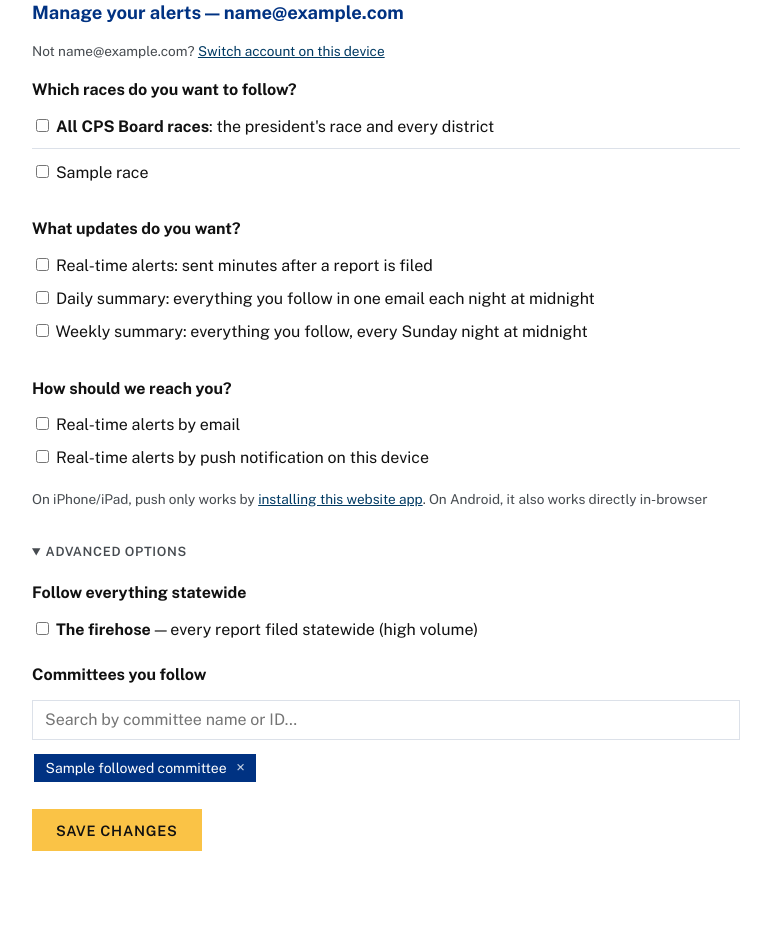
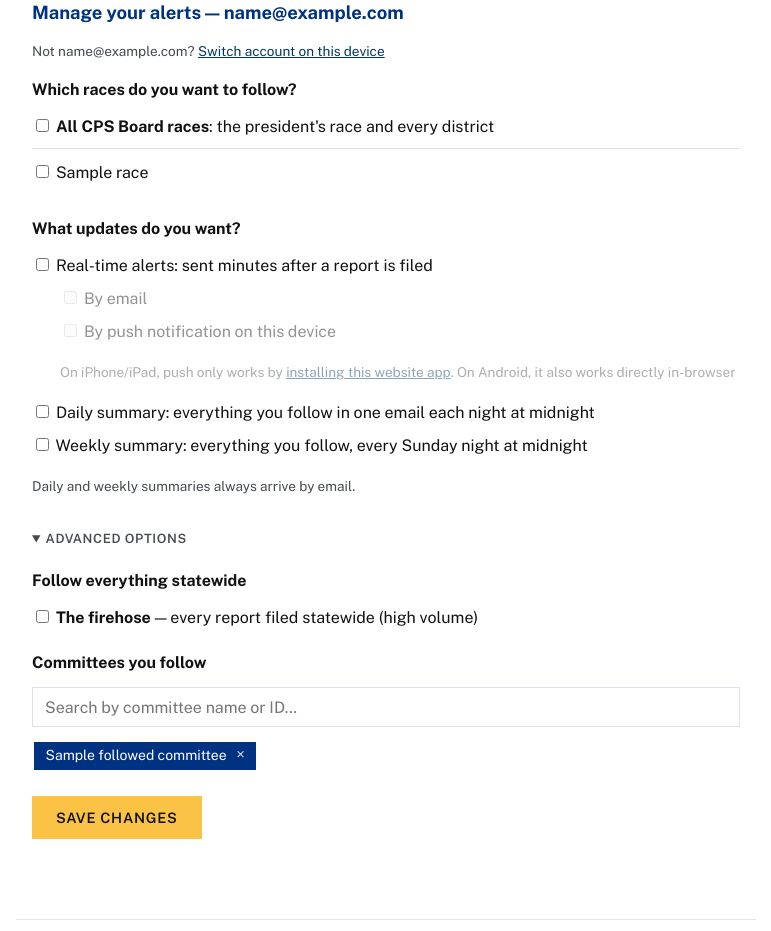
Before and after one commit to aadams-bga/electionsNotifer, a Python web app: template src/isbe_notifier/web/templates/manage.html in a window 1280 px wide. Shown: the part 168-1099 px from the top of the page, without its empty margins (254-1025 px from the left). Run offline with Jinja, Linux system fonts and the light colour scheme; the template is opened without the code that fills it: most values are stand-ins (such as "Sample title", 1, 10 or a date in 2020).

Commit message:
Allow digest-only signups; nest delivery channels under real-time alerts
- /api/subscribe now accepts daily/weekly summaries without a real-time
  channel (was a hard 400)
- Signup/manage: email+push checkboxes nest under Real-time alerts and
  gray out when it's unchecked; email field is its own step, shown only
  when an email-based option is selected
- Signup starts with nothing pre-checked
- Client-side guards for no-cadence and missing-email cases

Co-Authored-By: Claude Fable 5 <noreply@anthropic.com>

```diff
--- a/src/isbe_notifier/web/static/app.js
+++ b/src/isbe_notifier/web/static/app.js
@@ -27,6 +27,30 @@
   const isStandalone = window.matchMedia("(display-mode: standalone)").matches ||
     window.navigator.standalone === true;
   if (iosHint && isIos && !isStandalone) iosHint.hidden = false;
+
+  // --- update-cadence UI: channels nest under real-time; email field appears
+  // only when something email-based is selected ---
+  const realtimeChk = document.getElementById("realtime");
+  const emailChk = document.getElementById("wants-email");
+  const pushChk = document.getElementById("wants-push");
+  const dailyChk = document.getElementById("daily-digest");
+  const weeklyChk = document.getElementById("weekly-digest");
+  const realtimeNest = document.getElementById("realtime-options");
+  const emailSection = document.getElementById("email-section");
+
+  function updateCadenceUI() {
+    const rt = realtimeChk.checked;
+    emailChk.disabled = !rt || emailChk.dataset.locked === "1";
+    pushChk.disabled = !rt;
+    if (realtimeNest) realtimeNest.classList.toggle("disabled", !rt);
+    if (emailSection) {
+      emailSection.hidden = !((rt && emailChk.checked) || dailyChk.checked || weeklyChk.checked);
+    }
+  }
+  [realtimeChk, emailChk, dailyChk, weeklyChk].forEach((el) => {
+    if (el) el.addEventListener("change", updateCadenceUI);
+  });
+  updateCadenceUI();
 
   // --- committee search ---
   const q = document.getElementById("committee-q");
@@ -124,23 +148,35 @@
 
     // Email/push checkboxes are delivery methods for real-time alerts; with
     // real-time off, digests are the only sends and they're always email.
-    const realtime = document.getElementById("realtime");
-    const realtimeOn = !realtime || realtime.checked;
-    const emailChannel = document.getElementById("wants-email").checked;
-    const pushChannel = document.getElementById("wants-push").checked;
+    const realtimeOn = realtimeChk.checked;
+    const emailChannel = emailChk.checked;
+    const pushChannel = pushChk.checked;
+    const digestOn = dailyChk.checked || weeklyChk.checked;
+    if (!realtimeOn && !digestOn) {
+      statusEl.textContent =
+        "Choose real-time alerts, a daily summary, or a weekly summary.";
+      submitBtn.disabled = false;
+      return;
+    }
     if (realtimeOn && !emailChannel && !pushChannel) {
       statusEl.textContent =
-        "Real-time alerts need a delivery method — check email or push notifications below.";
+        "Real-time alerts need a delivery method — check email or push notifications.";
       submitBtn.disabled = false;
       return;
     }
     const wantsEmail = realtimeOn && emailChannel;
     const wantsPush = realtimeOn && pushChannel;
     const emailInput = document.getElementById("email");
+    if ((wantsEmail || digestOn) && emailInput && !emailInput.value.trim()) {
+      statusEl.textContent =
+        "Enter your email address — it's needed for email alerts and summaries.";
+      submitBtn.disabled = false;
+      return;
+    }
     const allFilings = document.getElementById("all-filings");
     const allCps = document.getElementById("all-cps");
-    const dailyDigest = document.getElementById("daily-digest");
-    const weeklyDigest = document.getElementById("weekly-digest");
+    const dailyDigest = dailyChk;
+    const weeklyDigest = weeklyChk;
     const payload = {
       email: emailInput && emailInput.value ? emailInput.value : null,
       wants_email: wantsEmail,
--- a/src/isbe_notifier/web/static/style.css
+++ b/src/isbe_notifier/web/static/style.css
@@ -105,6 +105,10 @@ form#signup-form section, form#manage-form section {
   padding: 0;
   margin-bottom: 1.75rem;
 }
+
+/* Delivery methods nested under the real-time checkbox */
+.nested { margin-left: 1.75rem; transition: opacity 150ms ease-in-out; }
+.nested.disabled { opacity: 0.45; }
 
 /* ── Advanced options (firehose + committee search) ──── */
 details.advanced { margin: 1.5rem 0; }
--- a/src/isbe_notifier/web/templates/base.html
+++ b/src/isbe_notifier/web/templates/base.html
@@ -7,7 +7,7 @@
   <link rel="preconnect" href="https://fonts.googleapis.com">
   <link rel="preconnect" href="https://fonts.gstatic.com" crossorigin>
   <link rel="stylesheet" href="https://fonts.googleapis.com/css2?family=Public+Sans:wght@400;600;700&display=swap">
-  <link rel="stylesheet" href="/static/style.css?v=2">
+  <link rel="stylesheet" href="/static/style.css?v=3">
   <link rel="manifest" href="/static/manifest.json">
   <link rel="icon" href="/static/icon-192.png?v=3">
   <meta name="theme-color" content="#003a63">
--- a/src/isbe_notifier/web/templates/manage.html
+++ b/src/isbe_notifier/web/templates/manage.html
@@ -28,6 +28,18 @@
       <input type="checkbox" id="realtime" {% if wants_email or wants_push %}checked{% endif %}>
       Real-time alerts: sent minutes after a report is filed
     </label>
+    <div class="nested" id="realtime-options">
+      <label class="channel">
+        <input type="checkbox" id="wants-email" {% if wants_email %}checked{% endif %}
+               {% if not email %}disabled data-locked="1"{% endif %}> By email
+      </label>
+      <label class="channel">
+        <input type="checkbox" id="wants-push" {% if wants_push %}checked{% endif %}>
+        By push notification on this device
+      </label>
+      <p class="hint">On iPhone/iPad, push only works by
+        <a href="/install">installing this website app</a>. On Android, it also works directly in-browser</p>
+    </div>
     <label class="channel">
       <input type="checkbox" id="daily-digest" {% if wants_daily_digest %}checked{% endif %}
              {% if not email %}disabled{% endif %}> Daily summary: everything you follow in
@@ -38,22 +50,11 @@
              {% if not email %}disabled{% endif %}> Weekly summary: everything you follow, every Sunday night at midnight
     </label>
     {% if not email %}
-    <p class="hint">Summary emails require an email address on your subscription.</p>
+    <p class="hint">Summary emails and email alerts require an email address on your
+      subscription.</p>
+    {% else %}
+    <p class="hint">Daily and weekly summaries always arrive by email.</p>
     {% endif %}
-  </section>
-
-  <section>
-    <h3>How should we reach you?</h3>
-    <label class="channel">
-      <input type="checkbox" id="wants-email" {% if wants_email %}checked{% endif %}
-             {% if not email %}disabled{% endif %}> Real-time alerts by email
-    </label>
-    <label class="channel">
-      <input type="checkbox" id="wants-push" {% if wants_push %}checked{% endif %}>
-      Real-time alerts by push notification on this device
-    </label>
-    <p class="hint">On iPhone/iPad, push only works by
-      <a href="/install">installing this website app</a>. On Android, it also works directly in-browser</p>
   </section>
 
   <details class="advanced" {% if all_filings or followed_committees %}open{% endif %}>
@@ -81,4 +82,4 @@
   <p id="form-status" role="status"></p>
 </form>
 {% endblock %}
-{% block scripts %}<script src="/static/app.js"></script>{% endblock %}
+{% block scripts %}<script src="/static/app.js?v=2"></script>{% endblock %}
```
Also changed, not shown: src/isbe_notifier/web/app.py (+7 -2 lines), src/isbe_notifier/web/templates/subscribe.html (+19 -16 lines), tests/test_web.py (+19 -0 lines).
